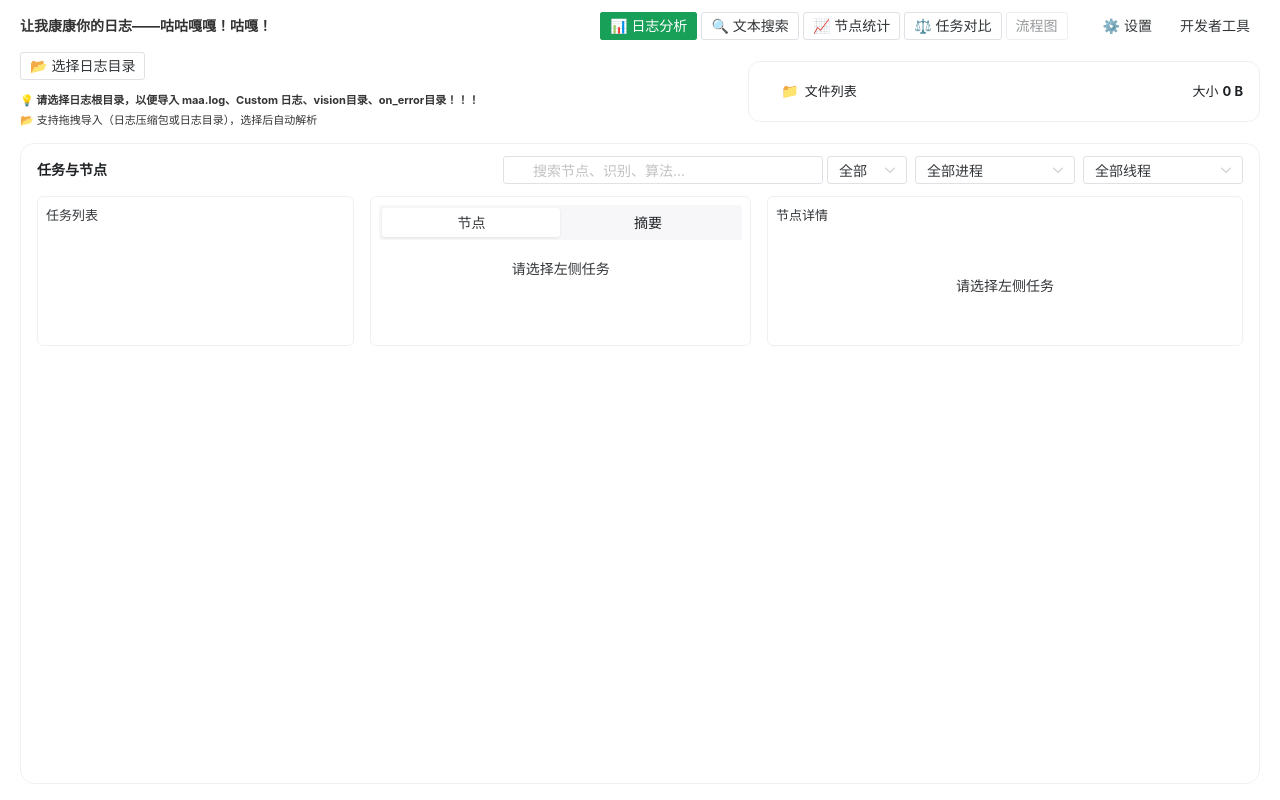
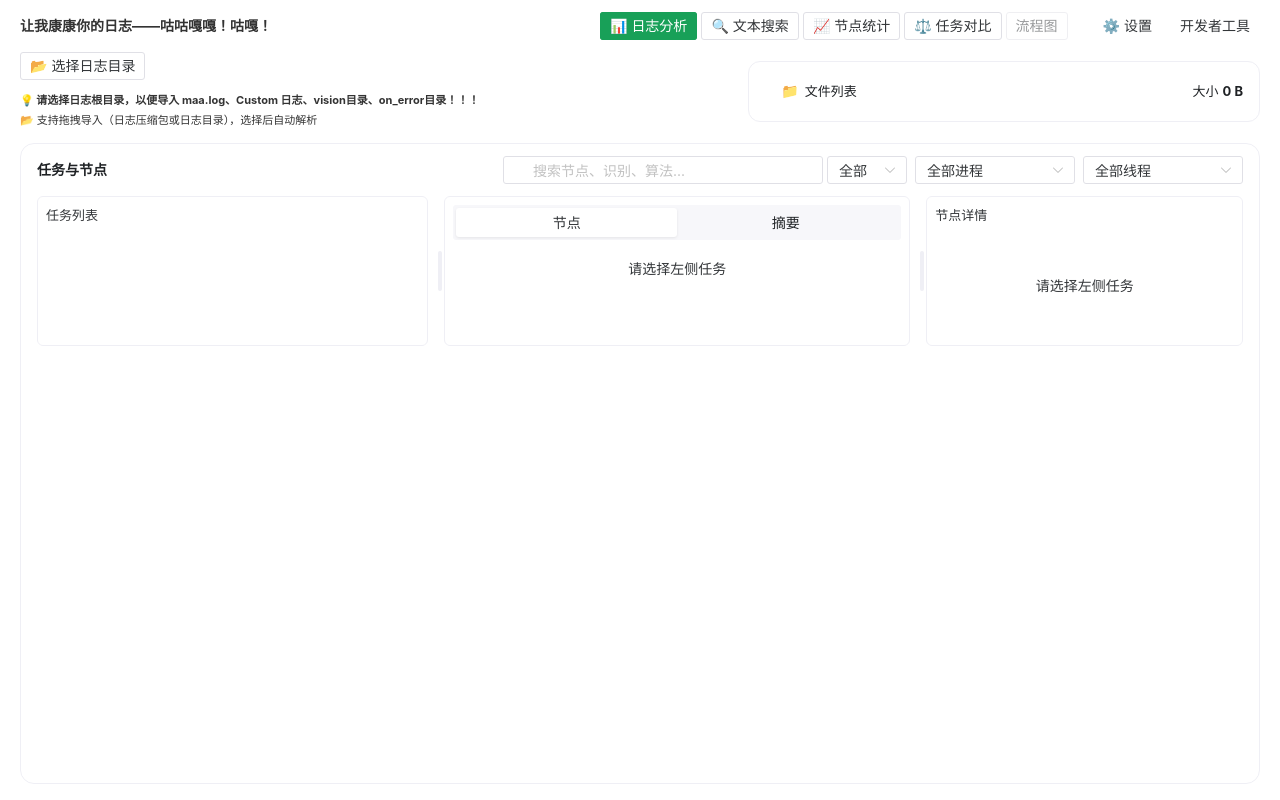
Before and after one commit to amiliyaai/MaaLogs, a Vue app: page / in a window 1280 px wide. Built offline with nearby package versions, Linux system fonts and the light colour scheme; some icons are missing.

Commit message:
feat: 支持拖动调整布局宽度

```diff
--- a/src/components/AnalysisPanel.vue
+++ b/src/components/AnalysisPanel.vue
@@ -132,6 +132,53 @@ const skipAIConfirm = useStorage("skipAIConfirm", false);
 const showAIConfirm = ref(false);
 const aiError = ref("");
 const isDesktop = computed(() => isTauriEnv());
+
+const leftPanelWidth = useStorage("analysisLeftPanelWidth", 1);
+const middlePanelWidth = useStorage("analysisMiddlePanelWidth", 1.2);
+const leftPanelRef = ref<HTMLElement | null>(null);
+const isDragging = ref<"left" | "right" | null>(null);
+
+const rightPanelFlex = computed(() => {
+  return 3 - leftPanelWidth.value - middlePanelWidth.value;
+});
+
+function handleDragStart(e: MouseEvent, position: "left" | "right") {
+  isDragging.value = position;
+  document.addEventListener("mousemove", handleDragMove);
+  document.addEventListener("mouseup", handleDragEnd);
+  e.preventDefault();
+}
+
+function handleDragMove(e: MouseEvent) {
+  if (!isDragging.value || !leftPanelRef.value) return;
+
+  const containerRect = leftPanelRef.value.parentElement?.getBoundingClientRect();
+  if (!containerRect) return;
+
+  const containerLeft = containerRect.left;
+  const containerWidth = containerRect.width;
+  const minFlex = 0.4;
+  const maxFlex = 1.4;
+
+  const mouseX = e.clientX;
+  const relativeX = mouseX - containerLeft;
+
+  if (isDragging.value === "left") {
+    let newLeftFlex = (relativeX / containerWidth) * 3;
+    newLeftFlex = Math.max(minFlex, Math.min(newLeftFlex, maxFlex));
+    leftPanelWidth.value = newLeftFlex;
+  } else if (isDragging.value === "right") {
+    let newMiddleFlex = ((relativeX / containerWidth) * 3) - leftPanelWidth.value;
+    newMiddleFlex = Math.max(minFlex, Math.min(newMiddleFlex, 3 - minFlex - leftPanelWidth.value));
+    middlePanelWidth.value = newMiddleFlex;
+  }
+}
+
+function handleDragEnd() {
+  isDragging.value = null;
+  document.removeEventListener("mousemove", handleDragMove);
+  document.removeEventListener("mouseup", handleDragEnd);
+}
 
 watch(nodeListTab, (newTab) => {
   if (newTab === 'nodes' && props.selectedNodeId && props.selectedTask) {
@@ -1057,9 +1104,9 @@ async function openScreenshot(filePath: string): Promise<void> {
       </div>
     </template>
     <!-- 主内容区域 -->
-    <div class="task-layout">
+    <div ref="leftPanelRef" class="task-layout">
       <!-- 左栏：任务列表 -->
-      <div class="task-list">
+      <div class="task-list" :style="{ flex: leftPanelWidth }">
         <div class="panel-top">
           <div class="node-header">
             <span>任务列表</span>
@@ -1130,8 +1177,14 @@ async function openScreenshot(filePath: string): Promise<void> {
           </DynamicScroller>
         </div>
       </div>
+      <!-- 拖动条1：左栏与中栏之间 -->
+      <div
+        class="resize-handle"
+        :class="{ dragging: isDragging === 'left' }"
+        @mousedown="(e) => handleDragStart(e, 'left')"
+      ></div>
       <!-- 中栏：节点列表 -->
-      <div class="node-list">
+      <div class="node-list" :style="{ flex: middlePanelWidth }">
         <div class="panel-top">
           <n-tabs v-model:value="nodeListTab" type="segment" size="small" class="node-tabs">
             <n-tab name="nodes">节点</n-tab>
@@ -1245,8 +1298,14 @@ async function openScreenshot(filePath: string): Promise<void> {
           <AIResultCard v-else :results="aiResults" :error="aiError" :stats="aiStats" />
         </div>
       </div>
+      <!-- 拖动条2：中栏与右栏之间 -->
+      <div
+        class="resize-handle"
+        :class="{ dragging: isDragging === 'right' }"
+        @mousedown="(e) => handleDragStart(e, 'right')"
+      ></div>
       <!-- 右栏：节点详情 -->
-      <div class="detail-panel">
+      <div class="detail-panel" :style="{ flex: rightPanelFlex }">
         <div class="panel-top">
           <div class="node-header">节点详情</div>
         </div>
@@ -2118,12 +2177,39 @@ async function openScreenshot(filePath: string): Promise<void> {
 }
 
 .task-layout {
-  display: grid;
-  grid-template-columns: 1fr 1.2fr 1.5fr;
-  gap: 16px;
+  display: flex;
+  gap: 0;
   flex: 1;
   min-height: 0;
   overflow: hidden;
+  align-items: stretch;
+}
+
+.resize-handle {
+  width: 8px;
+  cursor: col-resize;
+  background: transparent;
+  transition: background 0.2s;
+  flex-shrink: 0;
+  position: relative;
+}
+
+.resize-handle::after {
+  content: "";
+  position: absolute;
+  top: 50%;
+  left: 50%;
+  transform: translate(-50%, -50%);
+  width: 4px;
+  height: 40px;
+  background: var(--n-border-color);
+  border-radius: 2px;
+  transition: background 0.2s;
+}
+
+.resize-handle:hover::after,
+.resize-handle.dragging::after {
+  background: var(--n-primary-color);
 }
 
 .task-list,
@@ -2137,6 +2223,7 @@ async function openScreenshot(filePath: string): Promise<void> {
   border-radius: 6px;
   padding: 8px;
   background: var(--n-color);
+  margin-right: 8px;
 }
 
 .task-list-content,
```
